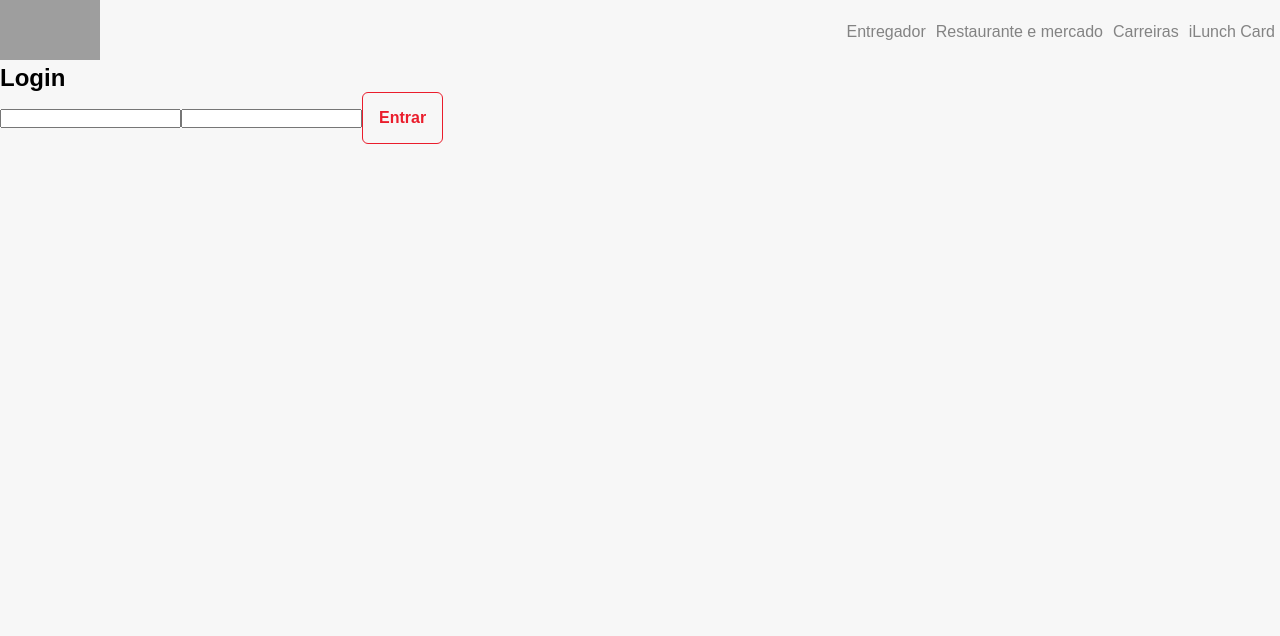
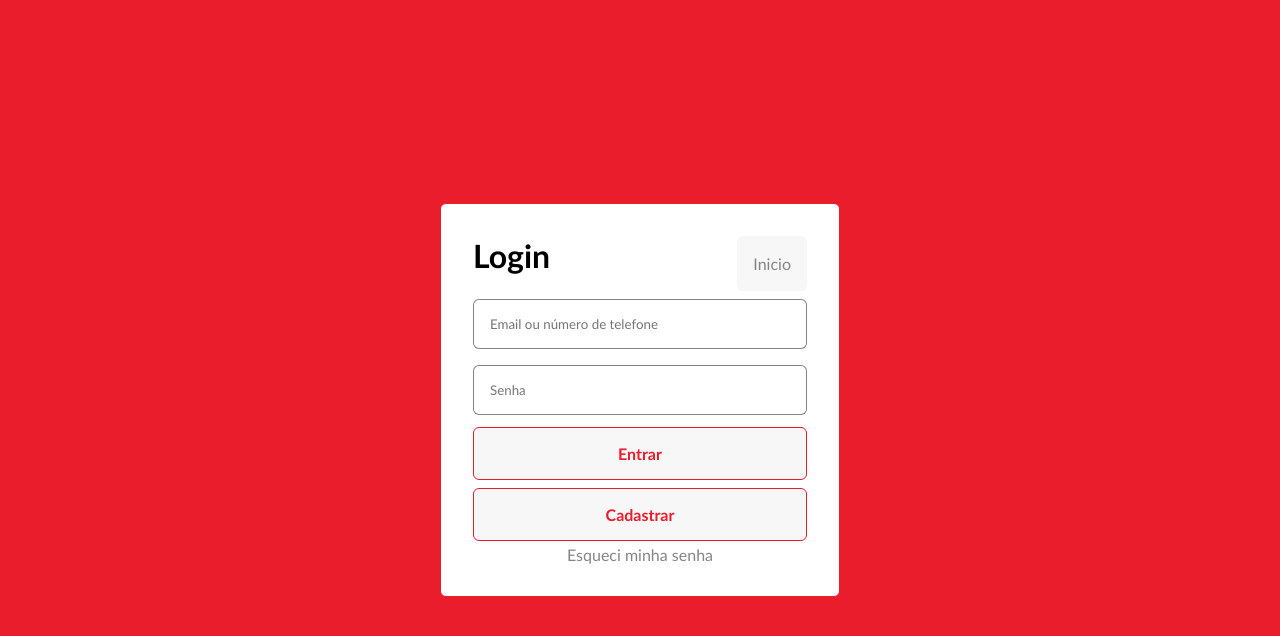
Before and after one commit to RockVoid/iLunch-web-version, a React (Create React App) app: page /login in a window 1280 px wide. Shown: the top 636 px of the page. Built offline with nearby package versions, Linux system fonts and the light colour scheme; grey boxes are pictures that could not be loaded.

Commit message:
Login update

```diff
--- a/src/App.css
+++ b/src/App.css
@@ -3,7 +3,7 @@
 :root {
   --primary: #ea1d2c;
   --secondary: #f7f7f7;
-  --link-color: #595959bc;
+  --gray: #595959bc;
   --white: #ffffff;
   --main-border-radius: 6px;
 }
@@ -13,7 +13,7 @@
   padding: 0;
   box-sizing: border-box;
   list-style-type: none;
-  font-family: Arial, Helvetica, sans-serif;
+  font-family: 'Trebuchet MS', 'Lucida Sans Unicode', 'Lucida Grande', 'Lucida Sans', Arial, sans-serif;
 }
 
 body {
@@ -26,7 +26,7 @@ li {
 }
 
 a {
-  color: var(--link-color);
+  color: var(--gray);
   font-weight: 500;
   text-decoration: none;
 }
--- a/src/components/modal/index.css
+++ b/src/components/modal/index.css
@@ -33,6 +33,8 @@
     color: var(--white);
 }
 
+.modal-container p { font-size: 1.2rem; }
+
 .modal-container button:hover { color: var(--primary); background-color: var(--white); border: 1px solid var(--primary);}
 
 @media screen and (max-width: 500px) {
--- a/src/components/modal/index.js
+++ b/src/components/modal/index.js
@@ -12,7 +12,10 @@ export const Modal = () => {
             <div className="modal-container-flex">
                 <div className="modal-container">
                     <h1>Bem vindo ao iLunch</h1>
-                    <p>Aqui você pode matar sua fome de maneira fácil, rápido e barata!</p>
+                    <p>
+                        Aqui você pode matar sua fome de maneira fácil, rápido e barata!
+                        Faça seu cadastro e comece a aproveitar!
+                    </p>
                     <button onClick={() => showModal(false)}>Vamos lá!</button>
                 </div>
             </div>
--- a/src/index.css
+++ b/src/index.css
@@ -7,7 +7,4 @@ body {
   -moz-osx-font-smoothing: grayscale;
 }
 
-code {
-  font-family: source-code-pro, Menlo, Monaco, Consolas, 'Courier New',
-    monospace;
-}
+code { font-family: source-code-pro, Menlo, Monaco, Consolas, 'Courier New', monospace; }
--- a/src/pages/login/index.css
+++ b/src/pages/login/index.css
@@ -0,0 +1,39 @@
+.login-container {
+    display: flex;
+    height: 100vh;
+    align-items: center;
+    justify-content: center;
+    background-color: var(--primary);
+}
+
+.login {
+    text-align: center;
+    background-color: var(--white);
+    border: 1px solid var(--primary);
+    border-radius: var(--main-border-radius);
+    display: flex;
+    flex-direction: column;
+    padding: 2rem;
+    width: 400px;
+}
+
+.login h1 { margin-bottom: 1rem; }
+.login a:hover { color: var(--primary); }
+
+.login-header { display: flex; flex-direction: row; justify-content: space-between; }
+.login-header button { border: none; }
+.login-header button:hover { color: var(--primary); }
+
+.login-inputs {display: flex; flex-direction: column; }
+
+.login-inputs input {
+    padding: 1rem;
+    margin: 0.5rem 0;
+    border: 1px solid var(--gray);
+    border-radius: var(--main-border-radius);
+}
+
+.login-inputs button { margin: 0.25rem 0; }
+.login-inputs button:hover { background-color: var(--primary); color: var(--white); border: 1px solid var(--white); }
+
+.errors { color: var(--primary); font-size: 14px; margin-right: auto; }
--- a/src/pages/login/index.js
+++ b/src/pages/login/index.js
@@ -1,19 +1,34 @@
 import React from 'react';
-import { Header } from '../../components/header/header';
+import { Link } from 'react-router-dom';
+import './index.css';
 
 export const Login = () => {
+    // const verifyInput = (type, event) => {
+    //     let emailRegex = /^\w+([\.-]?\w+)*@\w+([\.-]?\w+)*(\.\w{2,3})+$/;
+    //     console.log(emailRegex.test(event.target.value));
+    // }
+
     return (
-        <>
-            <Header logged={false} />
-            <div className="login-contaner">
-                <h2>Login</h2>
-                <div className="login-container-inputs">
-                    <input type="text" />
-                    <input type="password" />
-                    <span className="errors"></span>
+        <div className="login-container">
+            <div className="login">
+                <div className="login-header">
+                    <h1>Login</h1>
+                    <button><Link to="/">Inicio</Link></button>
+                </div>
+                <div className="login-inputs">
+                    <input
+                        type="text"
+                        placeholder="Email ou número de telefone"
+                    />
+                    <input
+                        type="password"
+                        placeholder="Senha"
+                    />
                     <button>Entrar</button>
+                    <button>Cadastrar</button>
+                    <Link to="/forget-login">Esqueci minha senha</Link>
                 </div>
             </div>
-        </>
+        </div>
     );
 }
--- a/src/pages/register/index.css
+++ b/src/pages/register/index.css
@@ -15,7 +15,7 @@
     padding: 1rem;
     margin: 0.25rem 0;
     border-radius: var(--main-border-radius);
-    border: 1px solid var(--link-color);
+    border: 1px solid var(--gray);
     text-align: center;
     width: 100%;
     font-size: 1.5rem;
```
